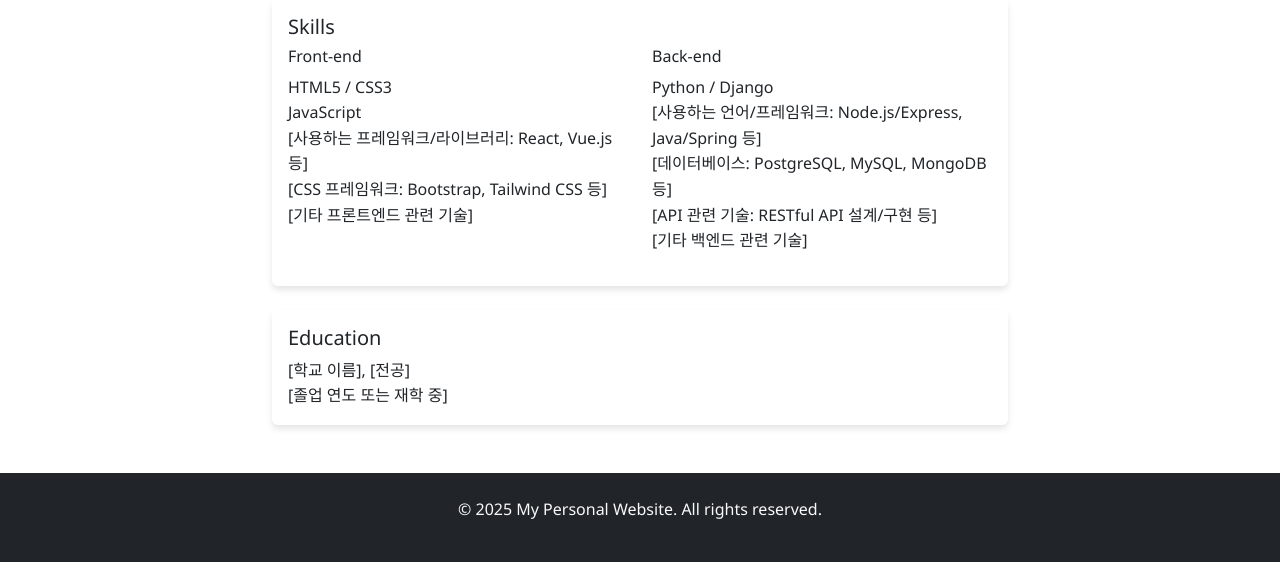
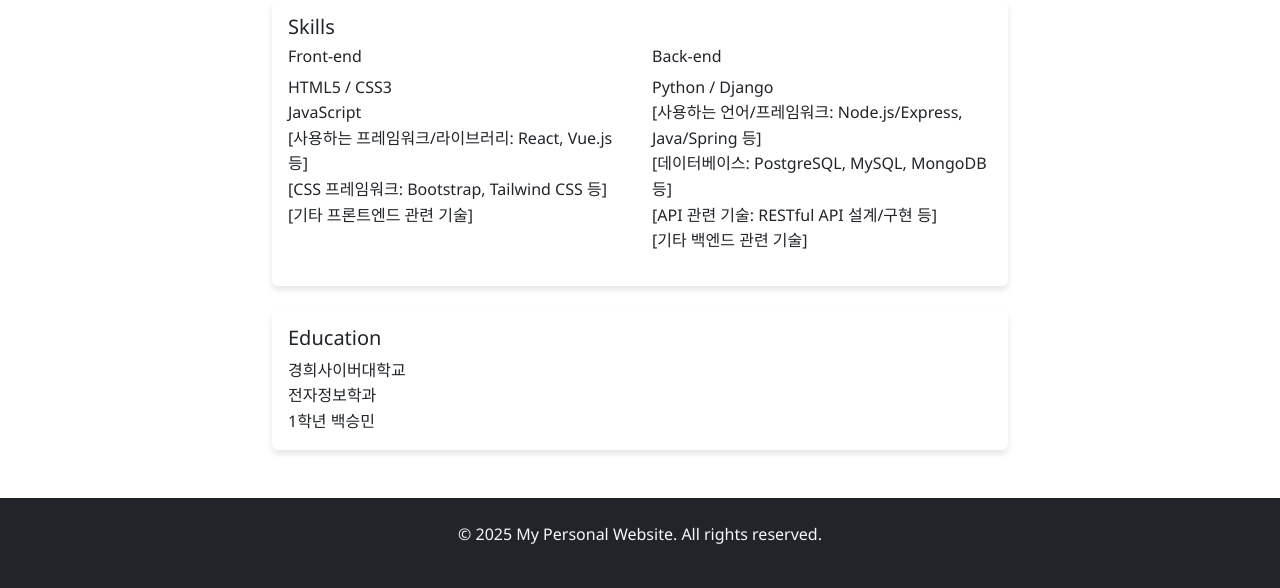
Before and after one commit to hodduksase/git_project_5, a Django app: page /about/ in a window 1280 px wide. Shown: the part 345-933 px from the top of the page. Before the commit the page ends 907 px from the top, so only its background shows below. Run offline with Django 5.2, Linux system fonts and the light colour scheme.

Commit message:
Update about.html with education information

```diff
--- a/templates/about.html
+++ b/templates/about.html
@@ -52,9 +52,9 @@
             <div class="card-body">
                 <h5 class="card-title">Education</h5>
                 <p class="card-text">
-                    <!-- 이곳에 최종 학력 정보를 작성해주세요. -->
-                    [학교 이름], [전공]<br>
-                    [졸업 연도 또는 재학 중]
+                    경희사이버대학교<br>
+                    전자정보학과<br>
+                    1학년 백승민
                 </p>
             </div>
         </div>
```
